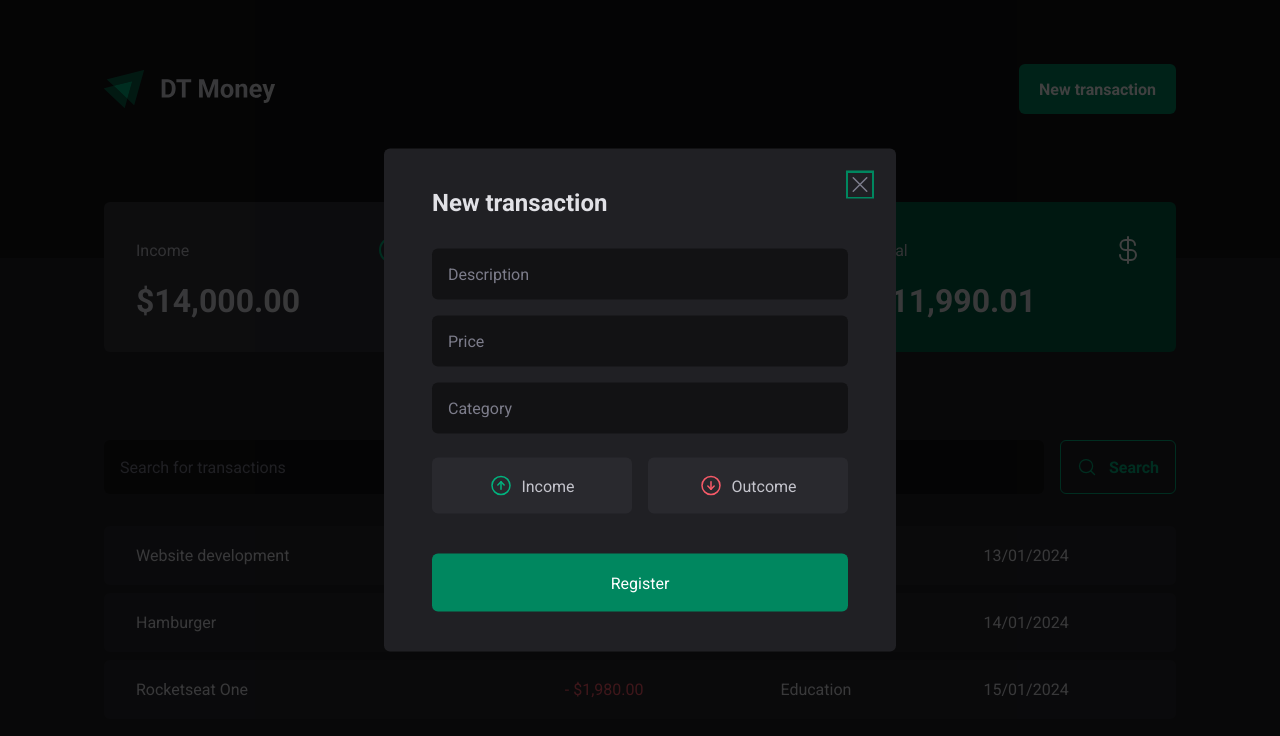
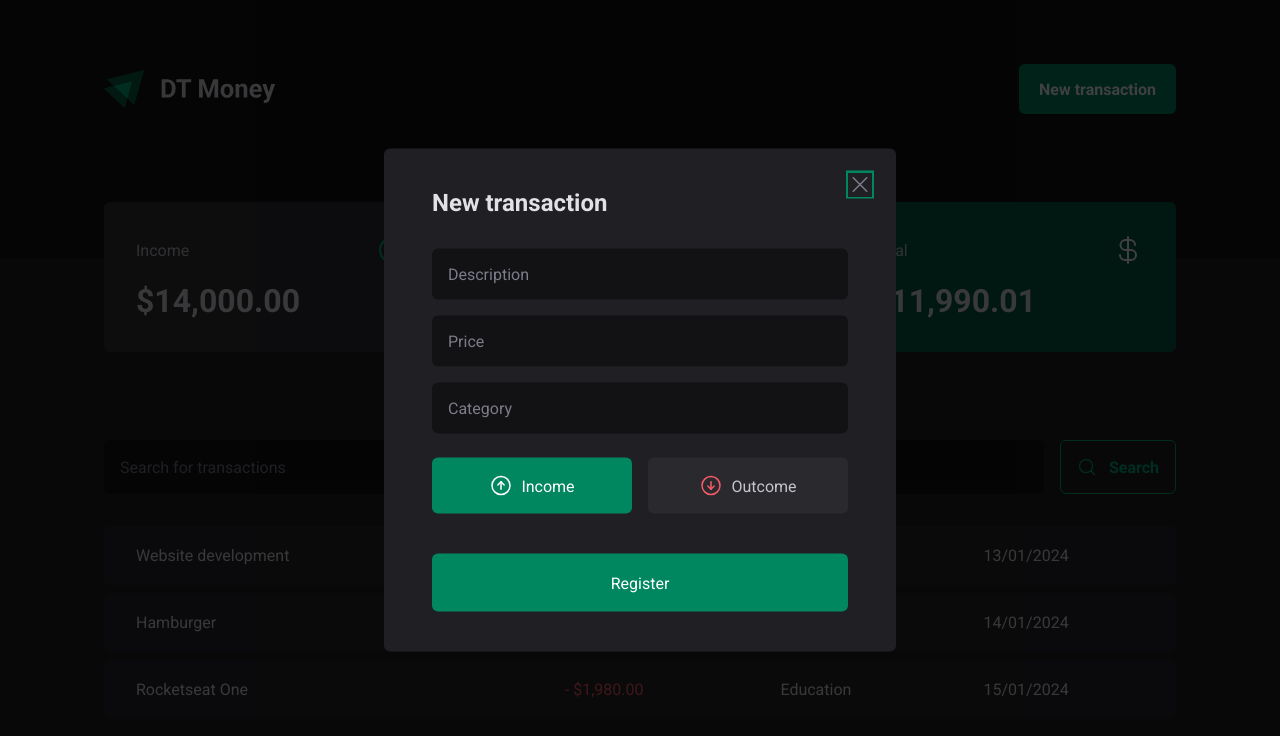
Before and after one commit to gabrielscordeiro/dt-money, a React (Vite) app: page / in a window 1280 px wide. Both pictures are taken after a click on the button "New transaction". Shown: the top 736 px of the page. Built offline with nearby package versions, Linux system fonts and the light colour scheme; data requests are answered from the project's data file.

Commit message:
feat: 🎸 Controlled components

```diff
--- a/src/components/NewTransactionModal/index.tsx
+++ b/src/components/NewTransactionModal/index.tsx
@@ -3,7 +3,7 @@
 import { ArrowCircleDown, ArrowCircleUp, X } from "phosphor-react";
 
 import * as z from 'zod'
-import { useForm } from "react-hook-form";
+import { Controller, useForm } from "react-hook-form";
 import { zodResolver } from "@hookform/resolvers/zod";
 
 const newTransactionSchema = z.object({
@@ -17,11 +17,15 @@
 
 export const NewTransactionModal = () => {
     const {
+        control,
         register,
         handleSubmit,
         formState: { isSubmitting }
     } = useForm<newTransactionFormInputs>({
-        resolver: zodResolver(newTransactionSchema)
+        resolver: zodResolver(newTransactionSchema),
+        defaultValues: {
+            type: 'income'
+        }
     })
 
     function handleCreateNewTransaction(data: newTransactionFormInputs) {
@@ -61,7 +65,12 @@
                         {...register('category')}
                     />
 
-                    <TransactionType>
+                    <Controller
+                        control={control}
+                        name="type"
+                        render={({ field }) => {
+                            return (
+                                <TransactionType onValueChange={field.onChange} value={field.value}>
                                     <TransactionTypeButton variant="income" value="income">
                                         <ArrowCircleUp size={24}/>
                                         Income
@@ -72,6 +81,9 @@
                                         Outcome
                                     </TransactionTypeButton>
                                 </TransactionType>
+                            )
+                        }}
+                    />
 
                     <button type="submit" disabled={isSubmitting}>
                         Register
```
Lines whose indentation alone changed are shown as unchanged.
